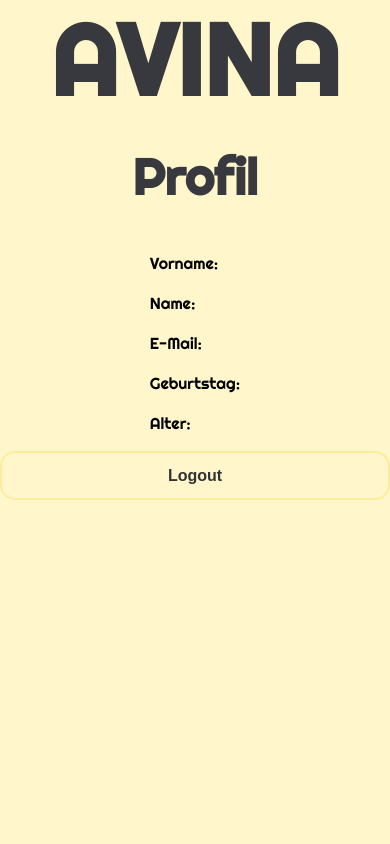
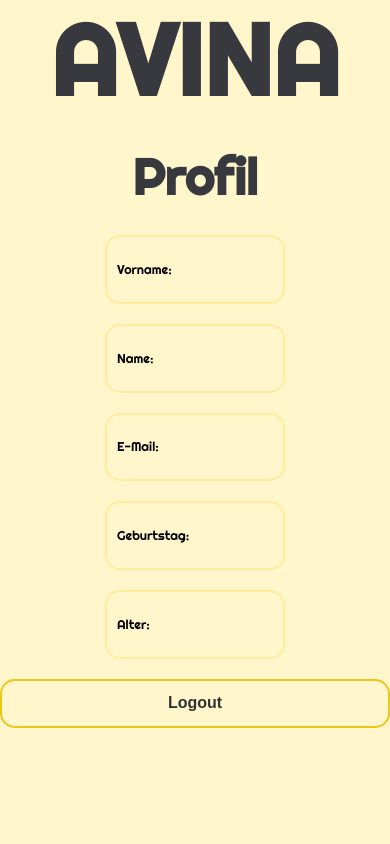
Before and after one commit to elenahaefl/Avina, a PHP site: page /profile.html in a window 390 px wide. Run offline with PHP 8.4, Linux system fonts and the light colour scheme.

Commit message:
profile css boarder und responsive

```diff
--- a/css/profile.css
+++ b/css/profile.css
@@ -36,18 +36,6 @@ form div {
   position: relative;
 }
 
-form div::before {
-  content: '';
-  position: absolute;
-  top: -5px;
-  left: -5px;
-  right: -5px;
-  bottom: -5px;
-  border: 2px solid var(--yellow); /* Gelber Rahmen um jedes Feld */
-  border-radius: 15px;
-  pointer-events: none;
-}
-
 
 label {
   margin-bottom: 5px;
@@ -70,7 +58,7 @@ button,
   width: 233px;
   height: 49px;
   border-radius: 15px;
-  border: 2px solid var(--yellow);
+  border: 2px solid var(--darkyellow); /* Rahmenfarbe auf Dunkelgelb geändert */
   background-color: transparent;
   color: #333;
   font-size: 1rem;
@@ -90,15 +78,23 @@ input[type="password"] {
 button:hover,
 .button-secondary:hover {
   background-color: var(--yellow);
-  color: white;
+  color: var(text-color);
 }
 
 /* Letzter Button */
 .button-filled {
-  background-color: var(--yellow);
+  background-color: var(--darkyellow);
   color: white;
 }
 
+.border_profile {
+  width: 100vw; /* Macht die Buttons responsiv */
+  max-width: 40vw; /* Maximale Breite für größere Bildschirme */
+  border: 2px solid var(--yellow);
+  border-radius: 15px;
+  padding: 10px;
+  margin-bottom: 20px;
+}
 
 /* Responsiv */
 @media (max-width: 500px) {
@@ -113,4 +109,15 @@ button:hover,
 
   }
 
+  .border_profile {
+    width: 100vw; /* Passt die Breite an kleinere Bildschirme an */
+  }
+
+  body {
+    font-size: 0.9rem; /* Verkleinert die Schriftgröße für kleinere Bildschirme */
+  }
+
+  .border_profile {
+    font-size: 0.8rem; /* Verkleinert die Schriftgröße innerhalb der Buttons */
+  }
 }
--- a/profile.html
+++ b/profile.html
@@ -12,12 +12,24 @@
 
     <!-- This is where we'll dynamically show the protected content -->
     <section id="userprofile">
+     <div class="border_profile">
       <p>Vorname: <span id="firstname"></span></p>
+     </div>
+     <div class="border_profile">
       <p>Name: <span id="lastname"></span></p>
+      </div>
+      <div class="border_profile">
       <p>E-Mail: <span id="useremail"></span></p>
+      </div>
+      <div class="border_profile">
       <p>Geburtstag: <span id="userbirthday"></span></p>
+      </div>
+      <div class="border_profile">
       <p>Alter: <span id="userage"></span></p>
+      </div>
     </section>
+
+
 
    <!-- <section id="addadditionalinfo">
       <h2>Zusätzliche Informationen</h2>
```
